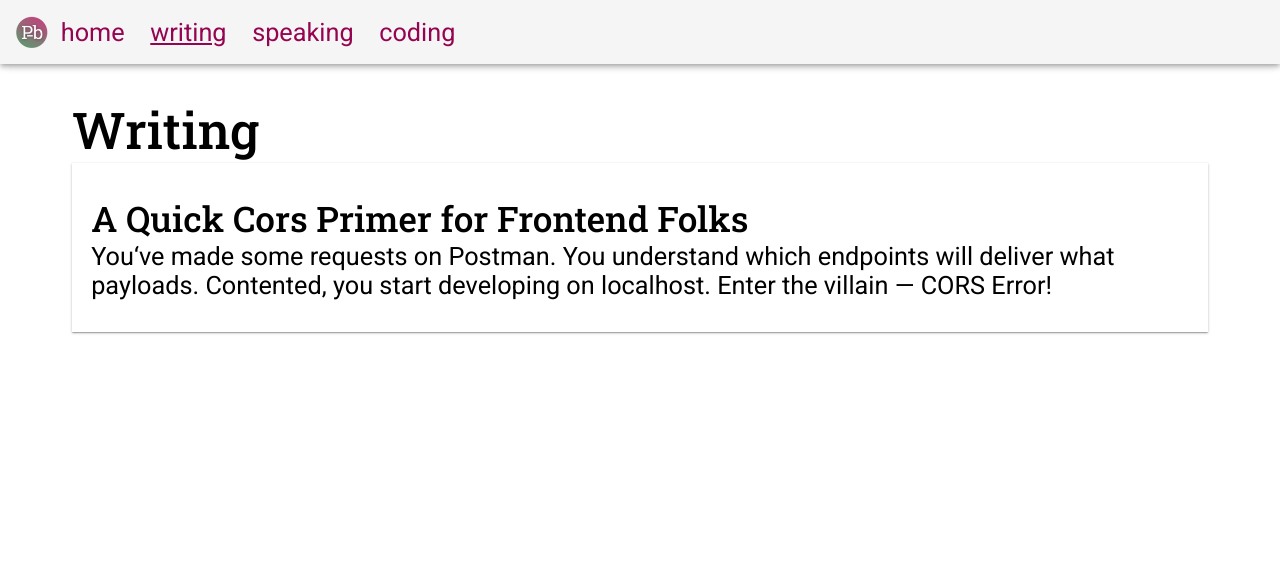
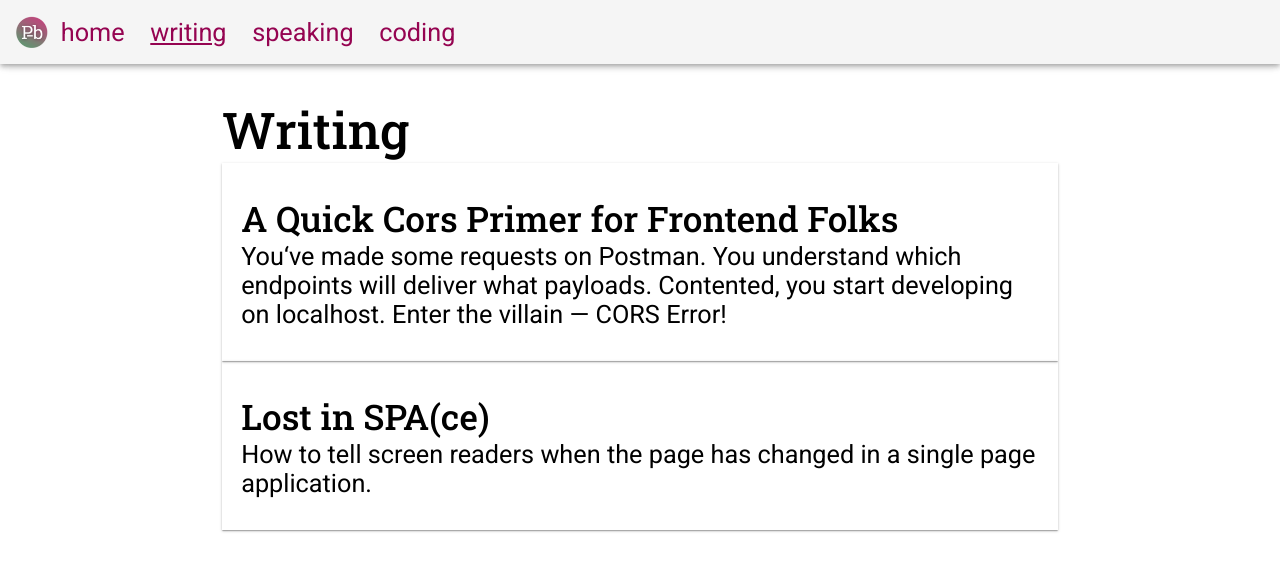
Before and after one commit to pearlbea/pearlbea-2024, a Next.js app: page /writing in a window 1280 px wide. Shown: the top 570 px of the page. Built offline with nearby package versions, Linux system fonts and the light colour scheme.

Commit message:
Add card

```diff
--- /dev/null
+++ b/app/writing/card.tsx
@@ -0,0 +1,26 @@
+import Link from "next/link";
+import { clsx } from "clsx";
+import { roboto_slab } from "../fonts";
+import styles from "../writing/writing.module.css";
+
+export default function ArticleCard({
+  title,
+  summary,
+  link,
+}: {
+  title: string;
+  summary: string;
+  link: string;
+}) {
+  return (
+    <div className={styles.card}>
+      <Link
+        className={clsx(roboto_slab.className, styles.cardTitle)}
+        href={link}
+      >
+        {title}
+      </Link>
+      <p className={styles.preview}>{summary}</p>
+    </div>
+  );
+}
--- a/app/writing/page.tsx
+++ b/app/writing/page.tsx
@@ -1,25 +1,23 @@
-import Link from "next/link";
+import Card from "../writing/card";
 import { roboto_slab } from "../fonts";
-import { clsx } from "clsx";
-import styles from "./writing.module.css";
 
 export default function Writing() {
   return (
     <>
       <h1 className={roboto_slab.className}>Writing</h1>
-      <div className={styles.card}>
-        <Link
-          className={clsx(roboto_slab.className, styles.cardTitle)}
-          href="./writing/quick-cors-primer"
-        >
-          A Quick Cors Primer for Frontend Folks
-        </Link>
-        <p className={styles.preview}>
-          You&lsquo;ve made some requests on Postman. You understand which
+      <Card
+        title=" A Quick Cors Primer for Frontend Folks"
+        summary="You&lsquo;ve made some requests on Postman. You understand which
           endpoints will deliver what payloads. Contented, you start developing
-          on localhost. Enter the villain — CORS Error!
-        </p>
-      </div>
+          on localhost. Enter the villain — CORS Error!"
+        link="./writing/quick-cors-primer"
+      />
+      <Card
+        title="Lost in SPA(ce)"
+        summary=" How to tell screen readers when the page has changed in a single page
+          application."
+        link="./writing/lost-in-space"
+      />
     </>
   );
 }
--- a/app/writing/writing.module.css
+++ b/app/writing/writing.module.css
@@ -4,14 +4,12 @@
   margin: 0 auto;
   margin-top: 4rem;
   width: 100%;
-  max-width: 1200px;
+  max-width: 900px;
 }
 
-@media screen {
-
-}
 .articleTitle {
   margin-bottom: 3rem;
+  line-height: 1.1;
 }
 .code {
   border-radius: 0.3em;
```
